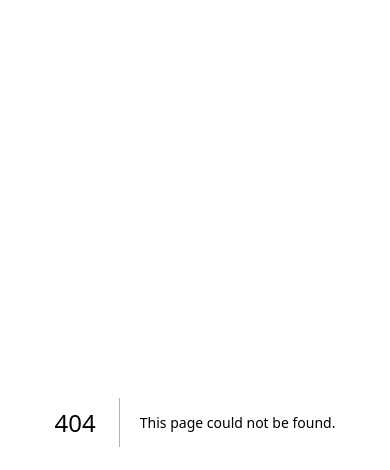
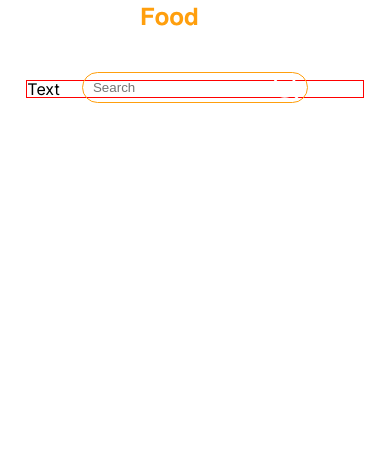
Before and after one commit to Elen-pollyc137/Elite-food-restaurant, a Next.js app: page /restaurant in a window 390 px wide. Before the commit this address had no page. Shown: the top 470 px of the page. Built offline with nearby package versions, Linux system fonts and the light colour scheme.

Commit message:
refector: Refatorando  o componete Footer e LastestBlog

```diff
--- a/src/Components/Footer/styles.module.scss
+++ b/src/Components/Footer/styles.module.scss
@@ -2,9 +2,10 @@
   width: 100%;
   border-top: 1px solid var(--gray-3);
   background: #0d0d0d;
-  background-image: url("/public/Assets/restaurant/footer/image04.png");
+  background-image: url("../../../public/Assets/restaurant/footer/image04.png");
   background-repeat: no-repeat;
   background-size: 10rem;
+  background-position: 100% 100%;
 }
 
 .box {
@@ -173,6 +174,14 @@
     border-radius: 4px;
 
     background: var(--white);
+    @media screen and (max-width: 767px) {
+      display: none;
+    }
+  }
+  @media screen and (max-width: 767px) {
+    width: 10rem;
+    height: 2rem;
+    display: none;
   }
 }
 .info {
--- /dev/null
+++ b/src/pages/restaurant.jsx
@@ -0,0 +1,11 @@
+import NavBar from "../Components/Header/NavBar";
+import HeaderHeroWhite from "../styles-page/restaurant-page/HeaderHeroWhite";
+
+export default function Restaurant() {
+  return (
+    <>
+      <NavBar />
+      <HeaderHeroWhite />
+    </>
+  );
+}
--- a/src/styles-page/LastestBlog/styles.module.scss
+++ b/src/styles-page/LastestBlog/styles.module.scss
@@ -30,6 +30,10 @@
   display: flex;
   flex-direction: row;
   gap: 1rem;
+  @media screen and (max-width: 767px) {
+    display: flex;
+    flex-direction: column;
+  }
 }
 .option {
   border: 1px solid var(--white);
--- /dev/null
+++ b/src/styles-page/restaurant-page/HeaderHeroWhite/index.jsx
@@ -0,0 +1,11 @@
+import styles from "./styles.module.scss";
+
+export default function HeaderHeroWhite() {
+  return (
+    <section className={styles.container}>
+      <div className={styles.box}>
+        <h1>Text</h1>
+      </div>
+    </section>
+  );
+}
--- /dev/null
+++ b/src/styles-page/restaurant-page/HeaderHeroWhite/styles.module.scss
@@ -0,0 +1,10 @@
+.container {
+  width: 100%;
+  padding: 5rem 0;
+}
+.box {
+  width: 86%;
+  margin: 0 auto;
+  display: flex;
+  border: 1px solid red;
+}
```
